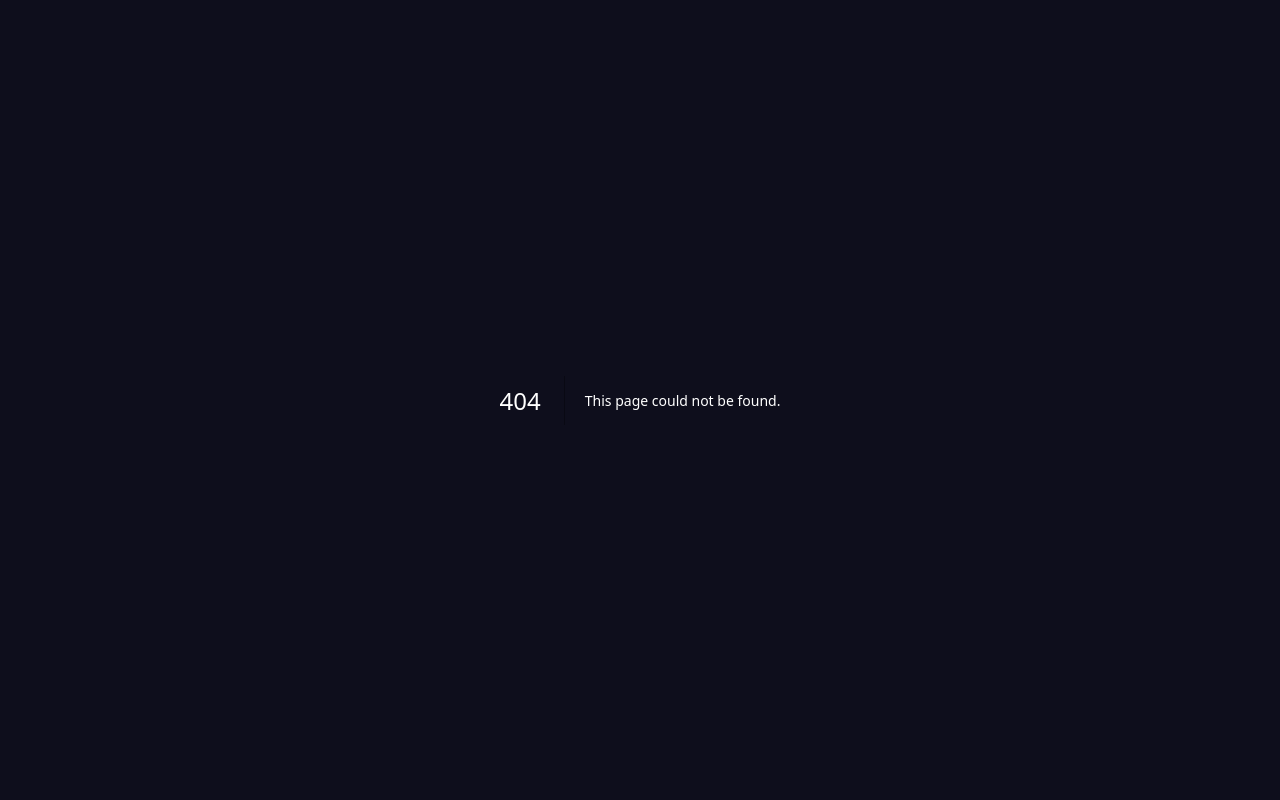
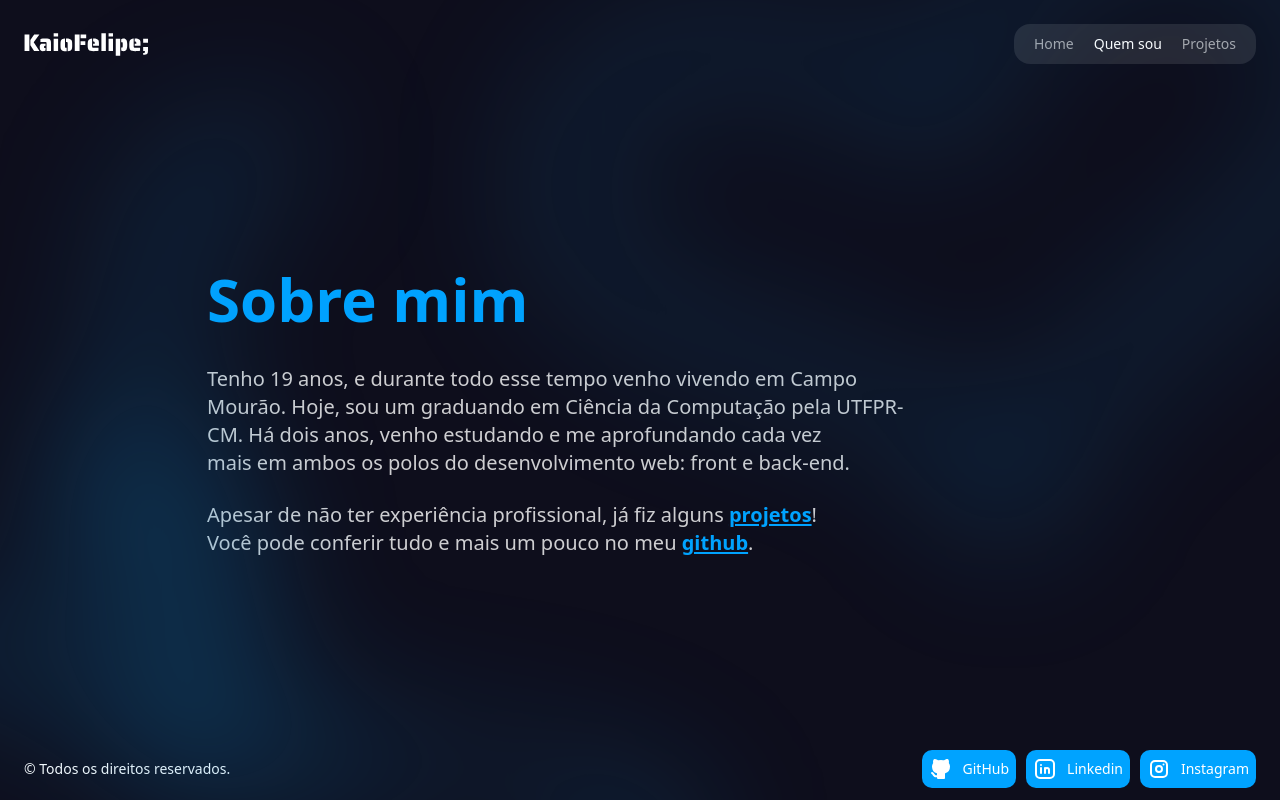
Before and after one commit to KaioFelps/haken-portfolio, a Next.js app: page /sobre in a window 1280 px wide. Before the commit this address had no page. Built offline with nearby package versions, Linux system fonts and the light colour scheme.

Commit message:
feat: add about me page

```diff
--- /dev/null
+++ b/src/app/(default)/sobre/page.tsx
@@ -0,0 +1,46 @@
+import Link from "next/link";
+
+import { config } from "@/app/layout";
+
+export default function AboutMePage() {
+  return (
+    <main className="
+        flex-1 max-w-[866px] w-[calc(100%_-_48px)] mx-auto flex flex-col justify-center
+        "
+    >
+      <h1 className="heading mb-9">Sobre mim</h1>
+
+      <div className="
+            prose-p:mb-6 last:prose-p:!mb-0 prose-p:text-xl prose-p:text-white/80 text-balance
+        "
+      >
+        <p>
+          Tenho 19 anos, e durante todo esse tempo venho vivendo em Campo Mourão.
+          Hoje, sou um graduando em Ciência da Computação pela UTFPR-CM. Há dois anos,
+          venho estudando e me aprofundando cada vez mais em ambos os polos
+          do desenvolvimento web: front e back-end.
+        </p>
+
+        <p>
+          Apesar de não ter experiência profissional, já fiz
+          alguns {" "}
+          <Link
+            href="/projetos"
+            className="link"
+          >
+            projetos
+          </Link>! Você pode conferir tudo e mais
+          um pouco no meu {" "}
+          <a
+            href={config.socials.github}
+            target="_blank"
+            rel="noreferrer"
+            className="link"
+          >
+            github
+          </a>.
+        </p>
+      </div>
+    </main>
+  );
+}
```
